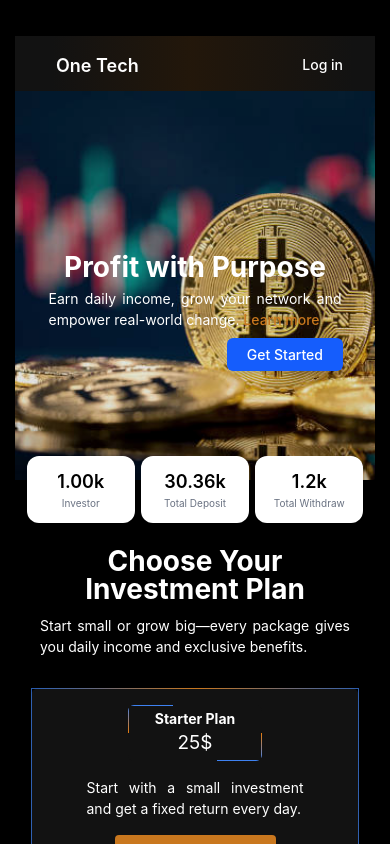
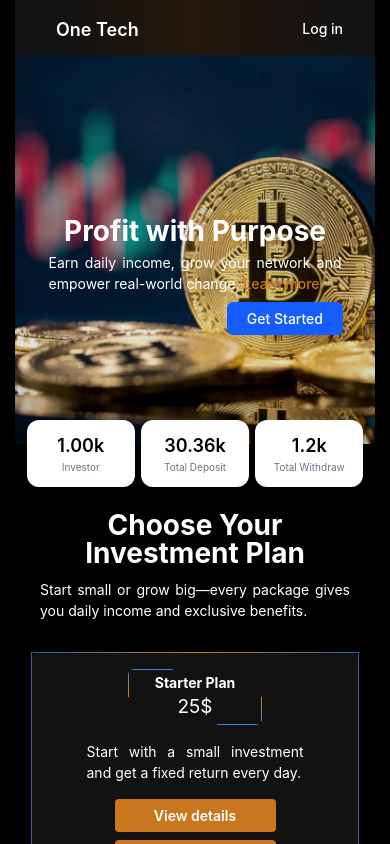
Before and after one commit to ShaonK/ukaids, a Next.js app: page / in a window 390 px wide. Shown: the top 844 px of the page. Built offline with nearby package versions, Linux system fonts and the light colour scheme.

Commit message:
RootLayout upderted for mobile status bar padding problem

```diff
--- a/app/layout.js
+++ b/app/layout.js
@@ -4,16 +4,23 @@ import MobileStatusBar from "./components/MobileStatusBar";
 import "./globals.css";
 
 export default function RootLayout({ children }) {
+  // Detect mobile DURING render (React-approved)
+  const isMobile =
+    typeof window !== "undefined" &&
+    (/Android|iPhone|iPad|iPod|Opera Mini|IEMobile|WPDesktop/i.test(
+      navigator.userAgent
+    ) ||
+      window.innerWidth < 480);
+
   return (
     <html lang="en" className="bg-black">
       <body className="flex justify-center bg-black font-inter">
-        {/* FULL PAGE CENTERED MOBILE VIEW */}
         <div className="w-[360px] min-h-screen bg-black text-white shadow-xl overflow-hidden relative">
-          {/* Mobile Status Bar FIXED INSIDE */}
-          <MobileStatusBar />
+          {/* Desktop Only */}
+          {isMobile ? null : <MobileStatusBar />}
 
-          {/* Page Content */}
-          <div className="pt-9">{children}</div>
+          {/* Content with dynamic padding */}
+          <div className={isMobile ? "pt-0" : "pt-9"}>{children}</div>
         </div>
       </body>
     </html>
```
